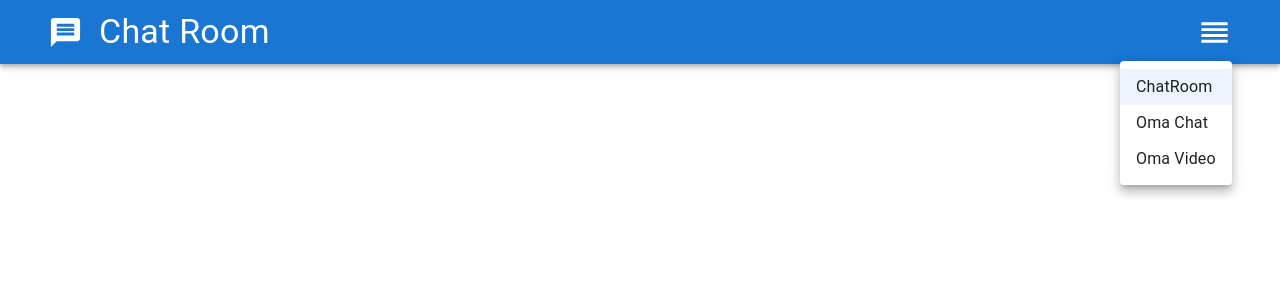
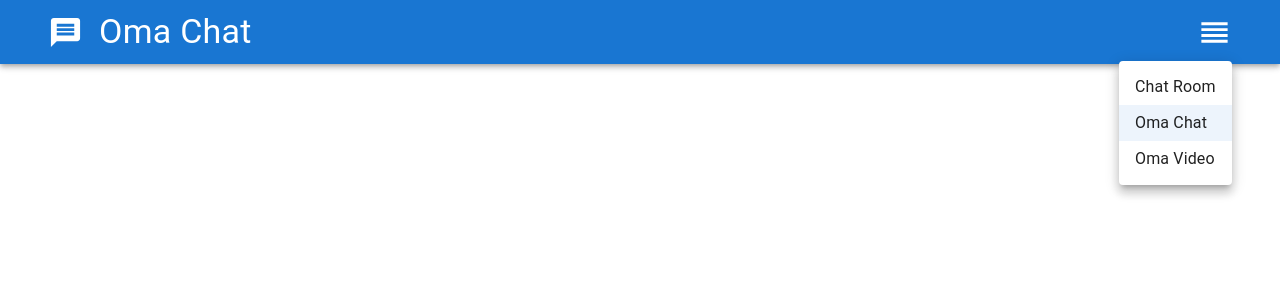
Before and after one commit to Hungerarray/signalR-omagol, a React (Vite) app in the folder Frontend/: page /omachat in a window 1280 px wide. Both pictures are taken after a click on the button "Open rooms". Shown: the top 300 px of the page. Built offline with nearby package versions, Linux system fonts and the light colour scheme.

Commit message:
Add navigation

```diff
--- a/Frontend/package.json
+++ b/Frontend/package.json
@@ -15,8 +15,10 @@
     "@mui/icons-material": "^5.5.1",
     "@mui/material": "^5.5.2",
     "@mui/styles": "^5.5.3",
+    "@types/react-router-dom": "^5.3.3",
     "react": "^17.0.2",
-    "react-dom": "^17.0.2"
+    "react-dom": "^17.0.2",
+    "react-router-dom": "^6.2.2"
   },
   "devDependencies": {
     "@types/react": "^17.0.33",
--- a/Frontend/src/App.tsx
+++ b/Frontend/src/App.tsx
@@ -1,10 +1,17 @@
-import { ChatRoom } from "./components/ChatRoom";
+import { Route, Routes } from "react-router-dom";
+import { ChatRoom } from "./screens/ChatRoom";
+import { OmaChat } from "./screens/OmaChat";
+import { OmaVid } from "./screens/OmaVid";
 
 function App() {
+
   return (
-    <>
-      <ChatRoom />
-    </>
+    <Routes>
+      <Route path="/chatroom" element={<ChatRoom />} />
+      <Route path="/omachat" element={<OmaChat />} />
+      <Route path="/omavideo" element={<OmaVid />} />
+      <Route path="/" element={<ChatRoom />} />
+    </Routes>
   );
 }
 
--- /dev/null
+++ b/Frontend/src/Interface/PageEnums.ts
@@ -0,0 +1,11 @@
+export enum Pages {
+  ChatRoom = "Chat Room",
+  OmaChat = "Oma Chat",
+  OmaVideo = "Oma Video"
+}
+
+export const Routes : Record<Pages, string> = {
+  [Pages.ChatRoom]: "/chatroom",
+  [Pages.OmaChat]: "/omachat",
+  [Pages.OmaVideo]: "/omavideo"
+}
--- a/Frontend/src/components/ChatRoom.tsx
+++ /dev/null
@@ -1,9 +0,0 @@
-import { NavBar } from "./navbar";
-
-export const ChatRoom = () => {
-  return (
-    <>
-      <NavBar />
-    </>
-  );
-};
--- a/Frontend/src/components/navbar.tsx
+++ b/Frontend/src/components/navbar.tsx
@@ -10,10 +10,18 @@ import MenuItem from "@mui/material/MenuItem";
 import MessageIcon from "@mui/icons-material/Message";
 import ReorderIcon from '@mui/icons-material/Reorder';
 import React from "react";
+import { SvgIconProps, SvgIconTypeMap } from "@mui/material";
+import { OndemandVideo } from "@mui/icons-material";
+import { Pages, Routes } from "../Interface/PageEnums";
+import { Link } from "react-router-dom";
 
-const pages = ["ChatRoom", "Oma Chat", "Oma Video"];
+const pages = [Pages.ChatRoom, Pages.OmaChat, Pages.OmaVideo];
 
-export const NavBar = () => {
+interface Props {
+  pageType : Pages,
+}
+
+export const NavBar : React.FC<Props> = ({pageType}) => {
   const [pageMenu, setPageMenu] = React.useState<null | HTMLElement>(
     null
   );
@@ -26,18 +34,24 @@ export const NavBar = () => {
     setPageMenu(null);
   };
 
+  let icon: React.ReactElement<SvgIconProps> | null = null;
+  if(pageType === Pages.ChatRoom || pageType === Pages.OmaChat)
+    icon = <MessageIcon fontSize="large" sx={{ mr: 2 }} />
+  else if (pageType === Pages.OmaVideo)
+    icon = <OndemandVideo fontSize="large" sx={{ mr: 2 }} />
+
   return (
     <AppBar position="static">
       <Container maxWidth="xl">
         <Toolbar>
-          <MessageIcon fontSize="large" sx={{ mr: 2 }}/>
+           {icon}
           <Typography
             variant="h4"
             noWrap
             component="div"
             sx={{ mr: 2, display: { xs: "none", md: "flex" }, flex: 1 }}
           >
-            Chat Room
+            {pageType}
           </Typography>
 
           <Box sx={{ flexGrow: 0 }}>
@@ -63,8 +77,8 @@ export const NavBar = () => {
               onClose={handleClosePageMenu}
             >
               {pages.map((page) => (
-                <MenuItem key={page} onClick={handleClosePageMenu} selected={page == "ChatRoom"}>
-                  <Typography textAlign="center">{page}</Typography>
+                <MenuItem key={page} onClick={handleClosePageMenu} selected={page == pageType} component={Link} to={Routes[page]}>
+                    <Typography textAlign="center">{page}</Typography>
                 </MenuItem>
               ))}
             </Menu>
--- a/Frontend/src/main.tsx
+++ b/Frontend/src/main.tsx
@@ -1,11 +1,14 @@
 import React from 'react'
 import ReactDOM from 'react-dom'
+import { BrowserRouter } from 'react-router-dom';
 import App from './App'
 import './index.css';
 
 ReactDOM.render(
   <React.StrictMode>
-    <App />
+    <BrowserRouter>
+      <App />
+    </BrowserRouter>
   </React.StrictMode>,
   document.getElementById('root')
 )
--- /dev/null
+++ b/Frontend/src/screens/ChatRoom.tsx
@@ -0,0 +1,11 @@
+import { NavBar } from "../components/navbar"
+import { Pages } from "../Interface/PageEnums"
+
+export const ChatRoom = () => {
+
+  return (
+    <>
+      <NavBar pageType={Pages.ChatRoom}/>
+    </>
+  )
+}
--- /dev/null
+++ b/Frontend/src/screens/OmaChat.tsx
@@ -0,0 +1,11 @@
+import { NavBar } from "../components/navbar"
+import { Pages } from "../Interface/PageEnums";
+
+export const OmaChat = () => {
+
+  return (
+    <>
+      <NavBar pageType={Pages.OmaChat} />
+    </>
+  );
+}
--- /dev/null
+++ b/Frontend/src/screens/OmaVid.tsx
@@ -0,0 +1,12 @@
+import { NavBar } from "../components/navbar"
+import { Pages } from "../Interface/PageEnums"
+
+
+export const OmaVid = () => {
+
+  return (
+    <>
+      <NavBar pageType={Pages.OmaVideo} />
+    </>
+  )
+}
```
Also changed, not shown: 1 other file (tests, documents, lock files or other folders).
